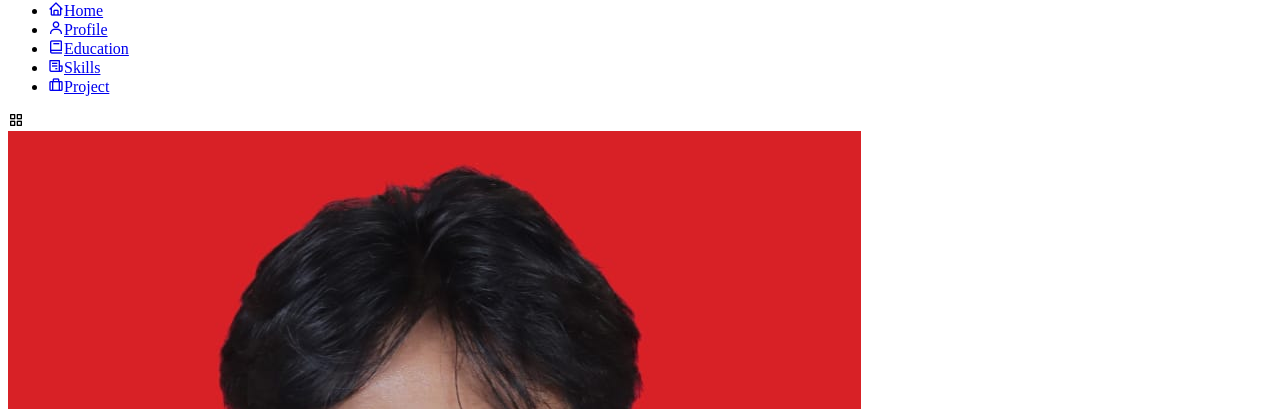
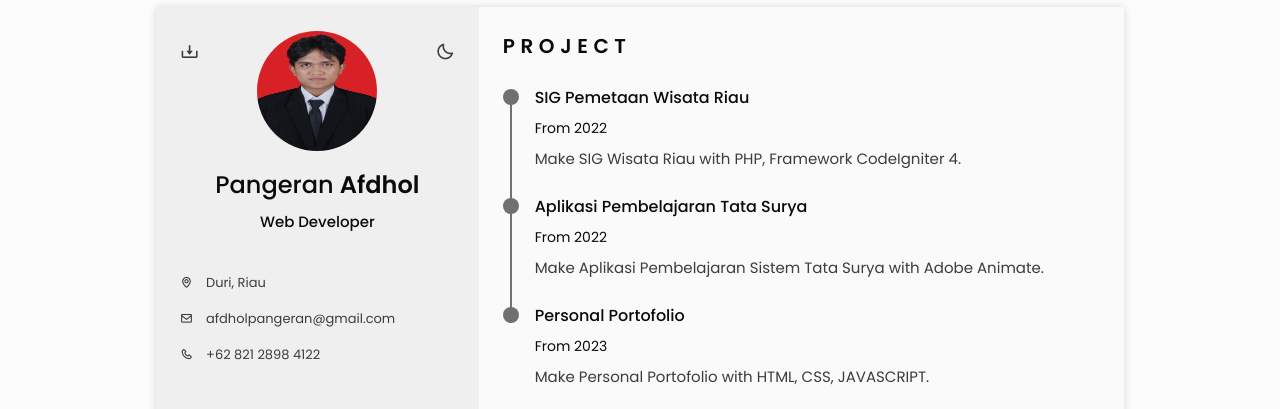
Before and after one commit to PangeranAfdhol/resume, a plain HTML site: page index.html in a window 1280 px wide. Shown: the part 41-450 px from the top of the page. Drawn offline with nearby package versions, Linux system fonts and the light colour scheme.

Commit message:
Update index.html

```diff
--- a/index.html
+++ b/index.html
@@ -8,7 +8,7 @@
         <link rel="stylesheet" href="https://cdn.jsdelivr.net/npm/boxicons@latest/css/boxicons.min.css">
 
         <!-- CSS -->
-        <link rel="stylesheet" href="styless.css">
+        <link rel="stylesheet" href="assets/css/styles.css">
 
         <!-- Favicon -->
         <link rel="icon" href="assets/img/favicon.png"  type="image/jpg">
```
